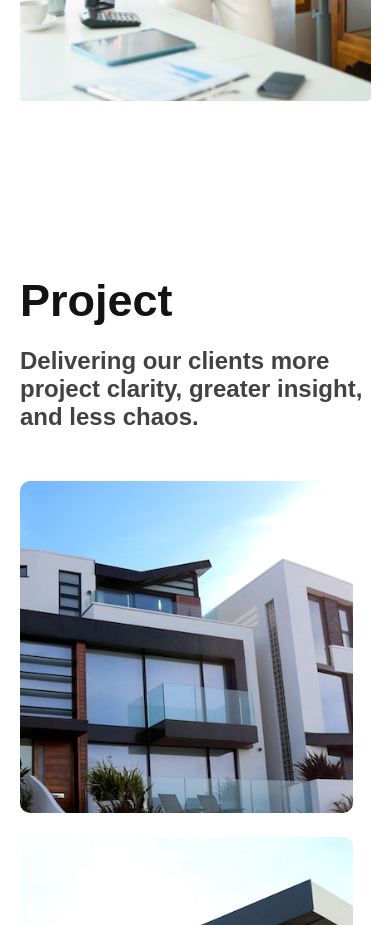
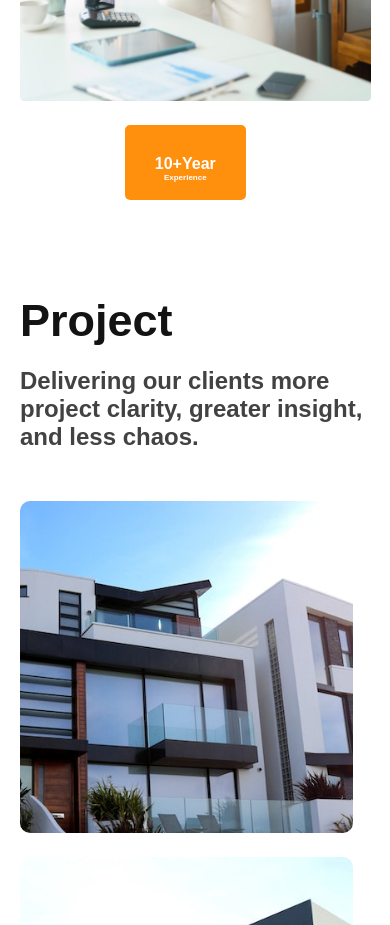
Before and after one commit to smhasanjamil/architects, a plain HTML site: page index.html in a window 390 px wide. Shown: the part 5180-6105 px from the top of the page. Drawn offline with Linux system fonts and the light colour scheme.

Commit message:
second features button responsive for small device

```diff
--- a/index.html
+++ b/index.html
@@ -140,7 +140,7 @@
                 <div class="second-features-img">
                     <img src="images/architect.png" alt="">
                     <button>10+Year<br>
-                        <section style="font-size: 24px;">Experience</section>
+                        <section class="second-features-img-btn" style="font-size: 24px;">Experience</section>
                     </button>
                 </div>
             </div>
--- a/styles/styles.css
+++ b/styles/styles.css
@@ -251,11 +251,11 @@ body {
 
 }
 
-.project-images{
+.project-images {
     transition: transform .4s;
 }
 
-.project-images:hover{
+.project-images:hover {
     transform: scale(1.25);
 
 }
@@ -471,6 +471,7 @@ body {
     /* Second feature */
     .second-features-section {
         width: auto;
+        margin-bottom: 150px;
     }
 
     .second-features-container {
@@ -497,7 +498,22 @@ body {
     }
 
     .second-features-img button {
-        visibility: hidden;
+
+        left: 32%;
+        text-align: center;
+        margin: 0 auto;
+        top: 100%;
+        font-weight: 700;
+        font-size: 1em;
+        color: #FFFFFF;
+        padding: 30px 30px;
+        height: 75px;
+        background-color: #FF900E;
+        border: 0;
+        border-radius: 5px;
+    }
+    .second-features-img-btn{
+        font-size: 0.5em !important;
     }
 
     /* Project Section */
```
